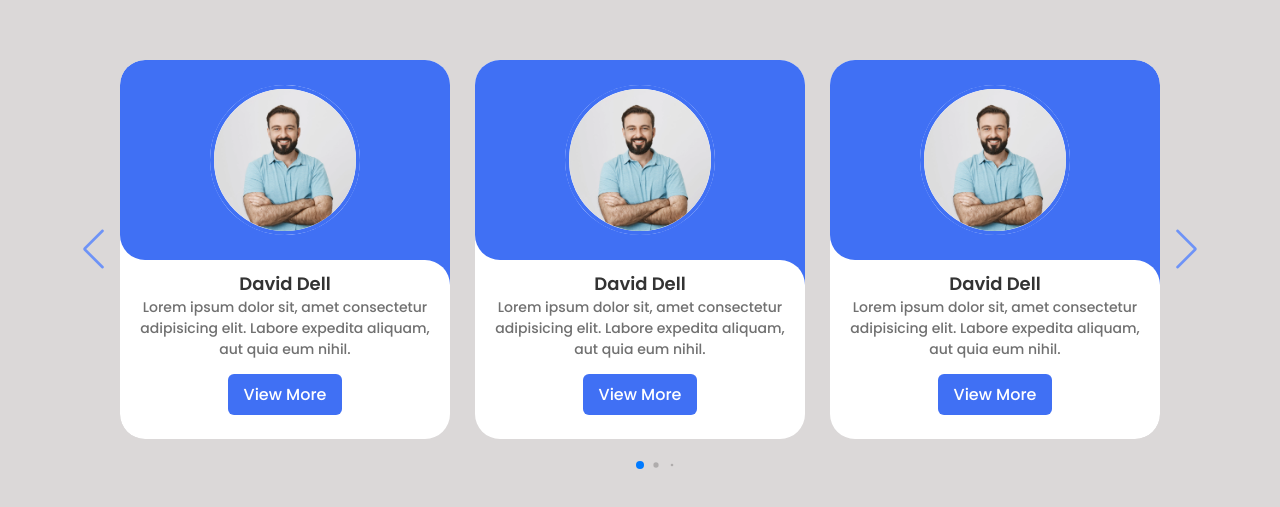
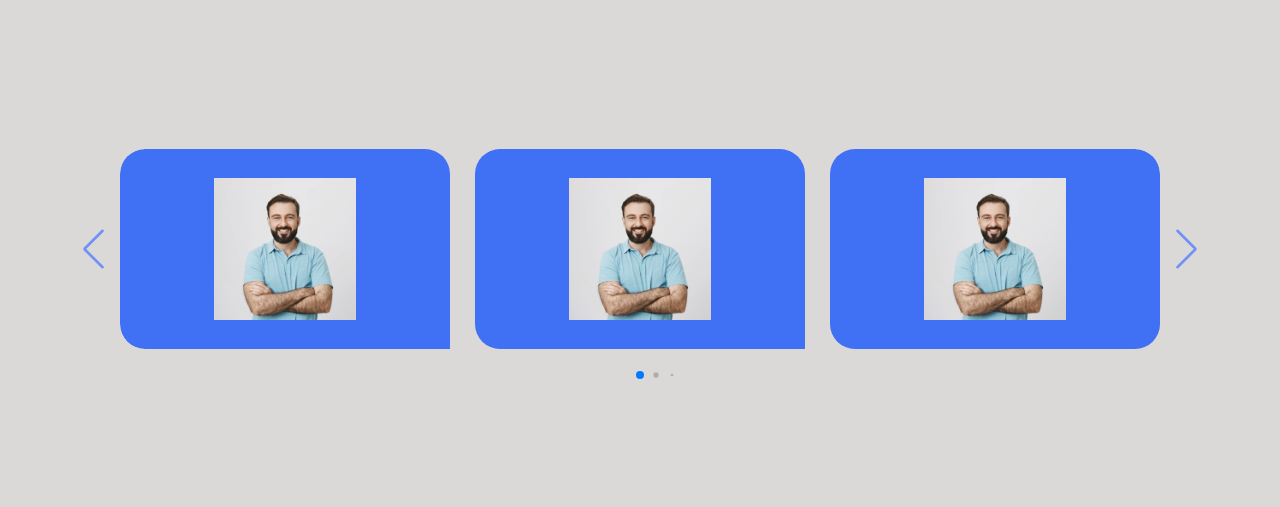
Before and after one commit to HUBERTBRICAU/visioneuse, a plain HTML site: page index.html in a window 1280 px wide. Shown: the part 151-658 px from the top of the page. Drawn offline with nearby package versions, Linux system fonts and the light colour scheme.

Commit message:
17071610

```diff
--- a/index.html
+++ b/index.html
@@ -24,14 +24,7 @@
                 <img src="./image/profile1.jpg" class="card-img" alt="" />
               </div>
             </div>
-            <div class="card-content">
-              <h2 class="name">David Dell</h2>
-              <p class="description">
-                Lorem ipsum dolor sit, amet consectetur adipisicing elit. Labore
-                expedita aliquam, aut quia eum nihil.
-              </p>
-              <button class="button">View More</button>
-            </div>
+
           </div>
           <div class="card swiper-slide">
             <div class="image-content">
@@ -40,14 +33,7 @@
                 <img src="./image/profile1.jpg" class="card-img" alt="" />
               </div>
             </div>
-            <div class="card-content">
-              <h2 class="name">David Dell</h2>
-              <p class="description">
-                Lorem ipsum dolor sit, amet consectetur adipisicing elit. Labore
-                expedita aliquam, aut quia eum nihil.
-              </p>
-              <button class="button">View More</button>
-            </div>
+
           </div>
           <div class="card swiper-slide">
             <div class="image-content">
@@ -56,14 +42,7 @@
                 <img src="./image/profile1.jpg" class="card-img" alt="" />
               </div>
             </div>
-            <div class="card-content">
-              <h2 class="name">David Dell</h2>
-              <p class="description">
-                Lorem ipsum dolor sit, amet consectetur adipisicing elit. Labore
-                expedita aliquam, aut quia eum nihil.
-              </p>
-              <button class="button">View More</button>
-            </div>
+
           </div>
           <div class="card swiper-slide">
             <div class="image-content">
@@ -72,14 +51,7 @@
                 <img src="./image/profile1.jpg" class="card-img" alt="" />
               </div>
             </div>
-            <div class="card-content">
-              <h2 class="name">David Dell</h2>
-              <p class="description">
-                Lorem ipsum dolor sit, amet consectetur adipisicing elit. Labore
-                expedita aliquam, aut quia eum nihil.
-              </p>
-              <button class="button">View More</button>
-            </div>
+
           </div>
           <div class="card swiper-slide">
             <div class="image-content">
@@ -88,14 +60,7 @@
                 <img src="./image/profile1.jpg" class="card-img" alt="" />
               </div>
             </div>
-            <div class="card-content">
-              <h2 class="name">David Dell</h2>
-              <p class="description">
-                Lorem ipsum dolor sit, amet consectetur adipisicing elit. Labore
-                expedita aliquam, aut quia eum nihil.
-              </p>
-              <button class="button">View More</button>
-            </div>
+
           </div>
           <div class="card swiper-slide">
             <div class="image-content">
@@ -104,14 +69,7 @@
                 <img src="./image/profile1.jpg" class="card-img" alt="" />
               </div>
             </div>
-            <div class="card-content">
-              <h2 class="name">David Dell</h2>
-              <p class="description">
-                Lorem ipsum dolor sit, amet consectetur adipisicing elit. Labore
-                expedita aliquam, aut quia eum nihil.
-              </p>
-              <button class="button">View More</button>
-            </div>
+
           </div>
           <div class="card swiper-slide">
             <div class="image-content">
@@ -120,14 +78,7 @@
                 <img src="./image/profile1.jpg" class="card-img" alt="" />
               </div>
             </div>
-            <div class="card-content">
-              <h2 class="name">David Dell</h2>
-              <p class="description">
-                Lorem ipsum dolor sit, amet consectetur adipisicing elit. Labore
-                expedita aliquam, aut quia eum nihil.
-              </p>
-              <button class="button">View More</button>
-            </div>
+
           </div>
           <div class="card swiper-slide">
             <div class="image-content">
@@ -136,14 +87,7 @@
                 <img src="./image/profile1.jpg" class="card-img" alt="" />
               </div>
             </div>
-            <div class="card-content">
-              <h2 class="name">David Dell</h2>
-              <p class="description">
-                Lorem ipsum dolor sit, amet consectetur adipisicing elit. Labore
-                expedita aliquam, aut quia eum nihil.
-              </p>
-              <button class="button">View More</button>
-            </div>
+
           </div>
           <div class="card swiper-slide">
             <div class="image-content">
@@ -152,14 +96,7 @@
                 <img src="./image/profile1.jpg" class="card-img" alt="" />
               </div>
             </div>
-            <div class="card-content">
-              <h2 class="name">David Dell</h2>
-              <p class="description">
-                Lorem ipsum dolor sit, amet consectetur adipisicing elit. Labore
-                expedita aliquam, aut quia eum nihil.
-              </p>
-              <button class="button">View More</button>
-            </div>
+
           </div>
         </div>
       </div>
--- a/style.css
+++ b/style.css
@@ -25,8 +25,8 @@ body {
   margin: 0 40px;
 }
 .card {
-  border-radius: 25px;
-  background-color: #fff;
+  /* border-radius: 25px; */
+  /* background-color: #fff; */
 }
 .image-content,
 .card-content {
@@ -74,18 +74,12 @@ body {
   height: 100%;
   width: 100%;
   object-fit: cover;
-  border-radius: 50%;
   border: 4px solid #4070f4;
 }
 .name {
   font-size: 18px;
   font-weight: 600;
   color: #333;
-}
-.description {
-  font-size: 14px;
-  color: #707070;
-  text-align: center;
 }
 .button {
   border: none;
```
Also changed, not shown: 1 other file.
